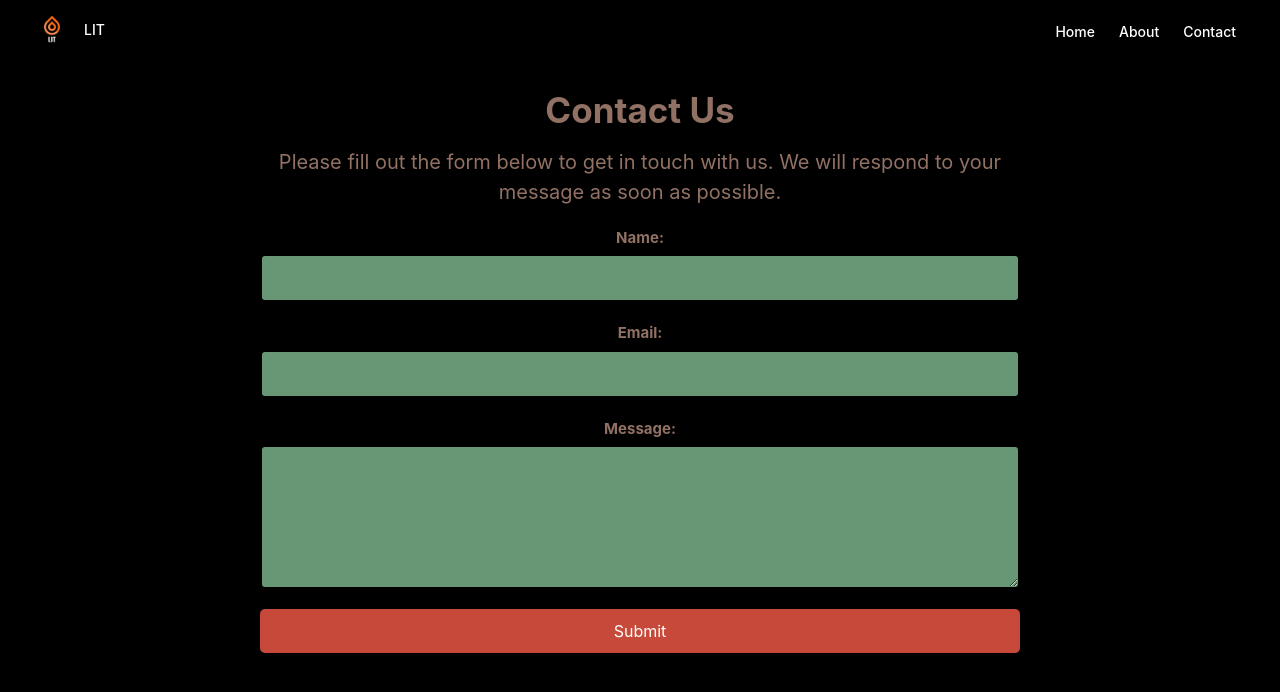
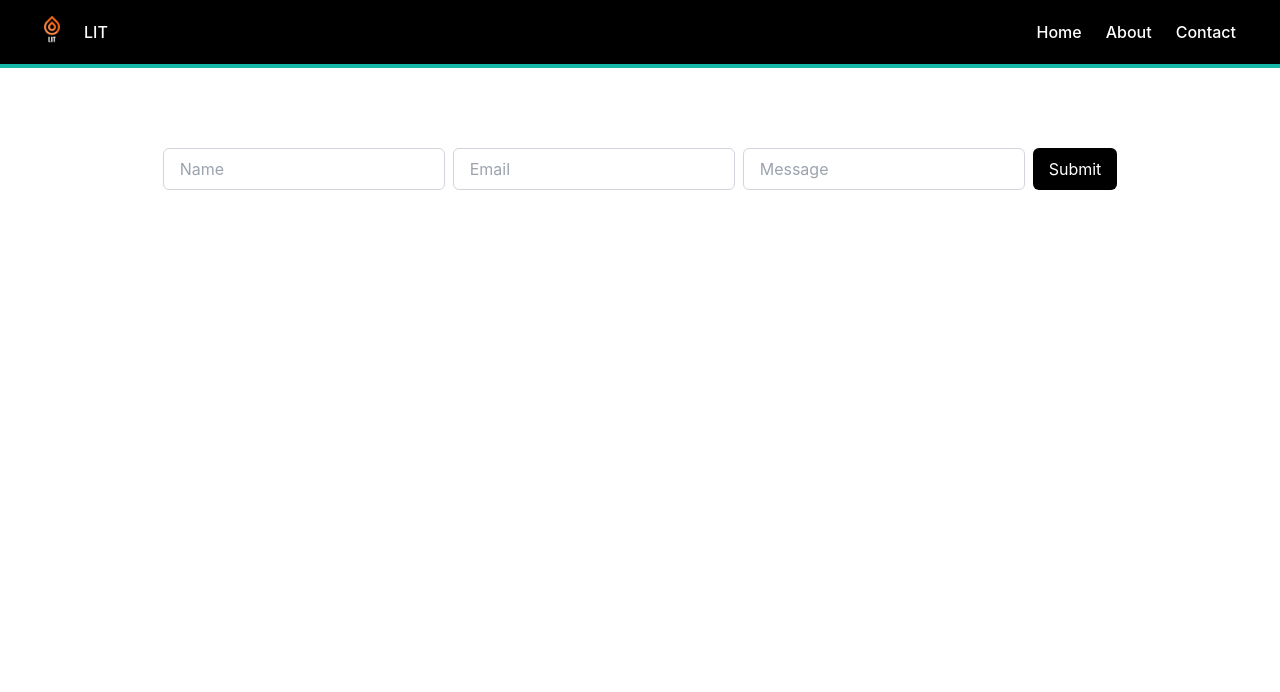
Before and after one commit to AndyLanchipa/LIT, a React (Create React App) app in the folder lit/: page /contact in a window 1280 px wide. Shown: the top 692 px of the page. Built offline with nearby package versions, Linux system fonts and the light colour scheme.

Commit message:
changes to color scheme and contact page

```diff
--- a/lit/src/App.css
+++ b/lit/src/App.css
@@ -1,5 +1,5 @@
 html {
-  background-color: black;
+  background-color: #ffffff;
 }
 .App {
   text-align: center;
@@ -41,17 +41,7 @@ html {
 }
 
 /* Select the links inside the NavBar */
-.nav-link {
-  color: white;
-  transition: all 0.3s ease; /* Add a transition effect for smooth animation */
-}
-
-.nav-link:hover {
-  color: #E58F65;
-  text-shadow: 2px 2px 4px rgba(0, 0, 0, 0.5); /* Add a shadow effect */
-  transform: scale(1.2); /* Increase the scale to create a pop-out effect */
-}
-
+z
 .App-body {
   margin: 20px;
   padding: 10px;
@@ -71,13 +61,13 @@ html {
   font-size: 35px;
   font-weight: bold;
   margin-bottom: 10px;
-  color : #917164
+  color : black
 }
 
 .contact-page__description {
   margin-bottom: 20px;
   font-size: 20px;
-  color : #917164
+  color : black
 }
 
 .contact-page__form {
@@ -93,7 +83,7 @@ html {
 .form-group label {
   font-weight: bold;
   font-size: 15px;
-  color : #917164
+  color : black
 }
 
 .form-input {
@@ -101,13 +91,13 @@ html {
   padding: 10px;
   border: 2px solid black;
   border-radius: 5px;
-  background-color: #689775;
+  background-color: #ffffff;
 }
 
 .submit-button {
   padding: 10px 20px;
-  background-color: #C7493A;
-  color: #fff;
+  background-color: #ffffff;
+  color: black;
   border: none;
   border-radius: 5px;
   cursor: pointer;
@@ -116,7 +106,7 @@ html {
 }
 
 .submit-button:hover {
-  background-color: #A33327;
+  background-color: #ffffff;
 }
 
 /*----------------------------------------------------------------------------------------------------------------*/
@@ -127,13 +117,13 @@ html {
   justify-content: center;
   align-items: center;
   height: 50vh;
-  background-color: black;
+  background-color: #ffffff;
 }
 
 .about__title {
   font-size: 70px;
   text-align: left;
-  color: #D05353;
+  color: black;
   font-weight: bold;
 }
 
--- a/lit/src/components/common/contact.tsx
+++ b/lit/src/components/common/contact.tsx
@@ -1,27 +1,38 @@
+import { ErrorResponse } from "@remix-run/router";
 import React from "react";
+import {useForm, SubmitHandler} from "react-hook-form";
+
+type Inputs = {
+    name : string
+    email : string
+    message : string
+}
 
 const Contact: React.FC = () => {
+    const {
+        register,
+        handleSubmit,
+        watch,
+        formState : {errors},
+    } = useForm<Inputs>();
+    const onSubmit: SubmitHandler<Inputs> = (data) => console.log(data)
+    console.log(watch("email"))
   return (
-    <div className="contact-page">
-        <h1>Contact Us</h1>
-        <p className="contact-page__description">
-        Please fill out the form below to get in touch with us. We will respond
-        to your message as soon as possible.
-        </p>
-        <form className="contact-page__form">
-        <div className="form-group">
-            <label htmlFor="name">Name:</label>
-            <input type="text" id="name" name="name" className="form-input" />
-        </div>
-        <div className="form-group">
-            <label htmlFor="email">Email:</label>
-            <input type="email" id="email" name="email" className="form-input" />
-        </div>
-        <div className="form-group">
-            <label htmlFor="message">Message:</label>
-            <textarea id="message" name="message" rows={5} className="form-input" />
-        </div>
-        <button type="submit" className="submit-button">Submit</button>
+    <div className="flex mt-100 flex-wrap justify-center items-center">
+        <form onSubmit={handleSubmit(onSubmit)} className="flex mt-20 ">
+            <div>
+                <input className="flex-grow mr-2 px-4 py-2 border border-gray-300 rounded-md" placeholder="Name" {...register("name", {required: "Please enter a name.", minLength : {value:2, message: "Name is too short."}})}/>
+                <p>{errors.name?.message}</p>
+            </div>
+            <div>
+                <input className="flex-grow mr-2 px-4 py-2 border border-gray-300 rounded-md" placeholder="Email" {...register("email", {required: "Please enter an email"})}/>
+                <p>{errors.email?.message}</p>
+            </div>
+            <div>
+                <input className="flex-grow mr-2 px-4 py-2 border border-gray-300 rounded-md" placeholder="Message" {...register("message", {required: "Please enter a message", minLength: {value: 4, message: "Message is too short."}})}/>
+                <p>{errors.message?.message}</p>
+            </div>
+            <input className="px-4 py-2 bg-black text-white rounded-md" type="submit"/>
         </form>
     </div>
   );
--- a/lit/src/components/common/navbar.tsx
+++ b/lit/src/components/common/navbar.tsx
@@ -2,7 +2,7 @@ import React from "react";
 import logo from "../../LITLOGO.png";
 const NavBar: React.FC = () => {
   return (
-    <nav className="bg-black">
+    <nav className="bg-black border-b-4 border-teal-500">
       <div className="max-w-7xl mx-auto px-4 sm:px-6 lg:px-8">
         <div className="flex items-center justify-between h-16">
           <div className="flex-shrink-0 flex">
@@ -10,7 +10,7 @@ const NavBar: React.FC = () => {
 
             <a
               href="/"
-              className="nav-link text-white hover:text-gray-300 px-3 py-2 rounded-md text-sm font-medium"
+              className="nav-link text-white hover:text-teal-500 px-3 py-2 rounded-md text-30 font-medium"
             >
               LIT
             </a>
@@ -18,19 +18,19 @@ const NavBar: React.FC = () => {
           <div className="flex items-center">
             <a
               href="/"
-              className="nav-link text-white hover:text-gray-300 px-3 py-2 rounded-md text-sm font-medium"
+              className="nav-link text-white hover:text-teal-500 px-3 py-2 rounded-md text-25 font-medium"
             >
               Home
             </a>
             <a
               href="/about"
-              className="nav-link text-white hover:text-gray-300 px-3 py-2 rounded-md text-sm font-medium"
+              className="nav-link text-white hover:text-teal-500 px-3 py-2 rounded-md text-25 font-medium"
             >
               About
             </a>
             <a
               href="/contact"
-              className="nav-link text-white hover:text-gray-300 px-3 py-2 rounded-md text-sm font-medium"
+              className="nav-link text-white hover:text-teal-500 px-3 py-2 rounded-md text-25 font-medium"
             >
               Contact
             </a>
```
Also changed, not shown: lit/package.json (+6 -1 lines), 2 other files (tests, documents, lock files or other folders).
